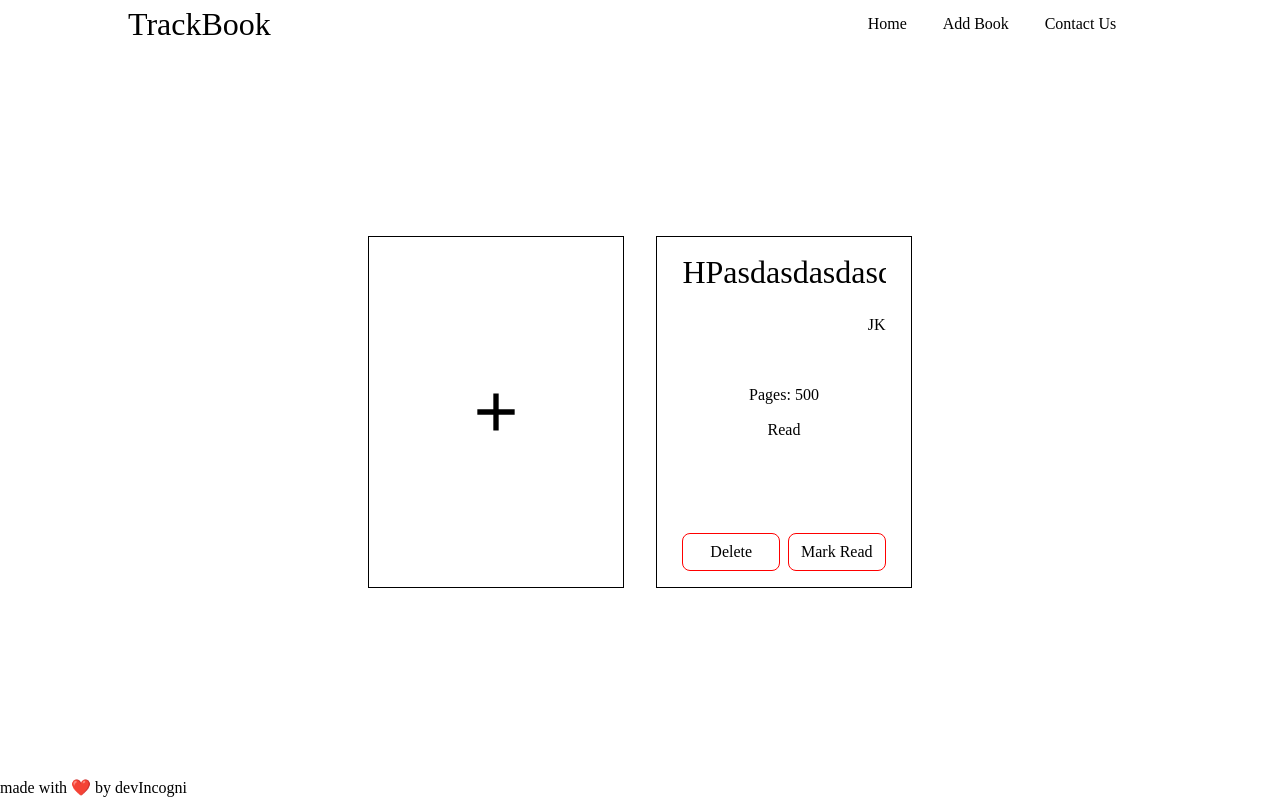
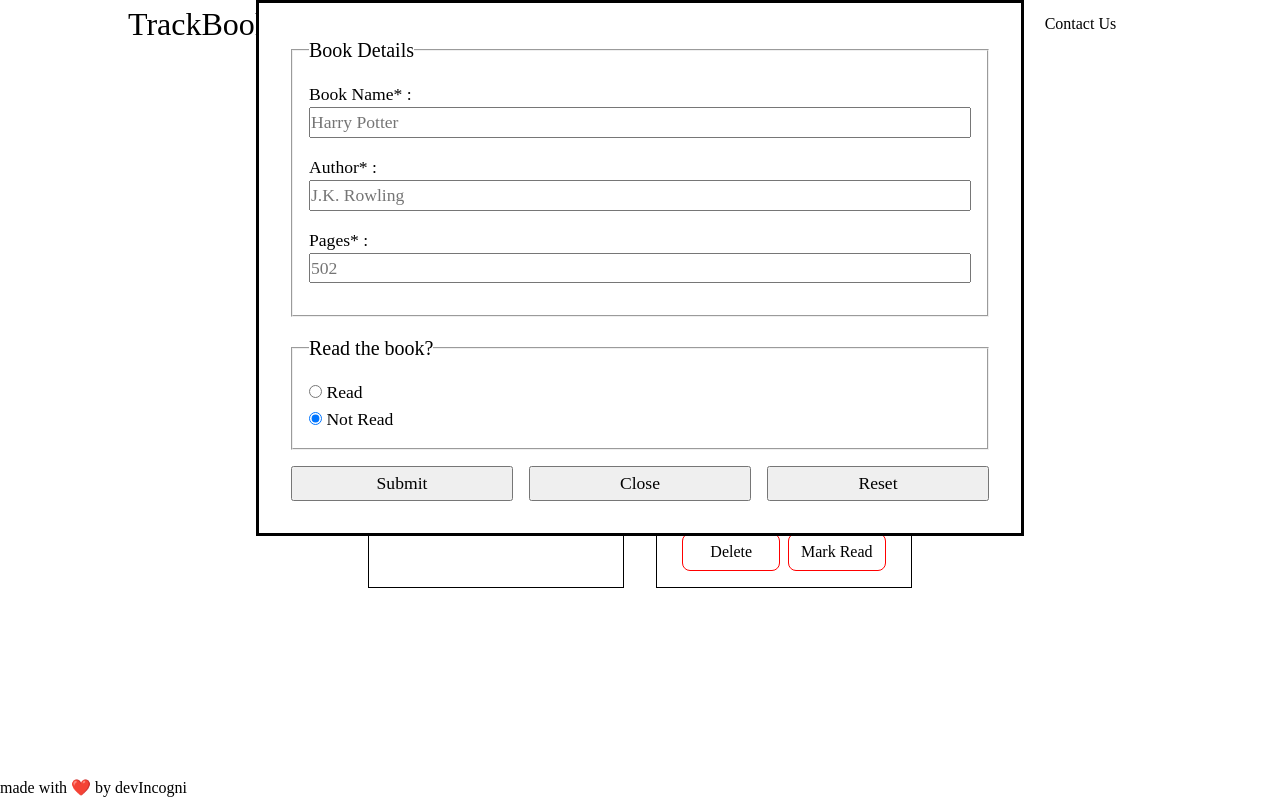
Before and after one commit to devIncogni/library, a plain HTML site: page index.htm in a window 1280 px wide. Drawn offline with Linux system fonts and the light colour scheme.

Commit message:
styled the dialog form

```diff
--- a/index.htm
+++ b/index.htm
@@ -10,9 +10,9 @@
 </head>
 
 <body>
-    <dialog>
-        <form method="dialog">
-            <fieldset>
+    <dialog open>
+        <form class="dialogForm" method="dialog">
+            <fieldset id="bookField">
                 <legend>Book Details</legend>
                 <ul>
                     <li>
@@ -42,14 +42,10 @@
                     </li>
                 </ul>
             </fieldset>
-            <fieldset>
-                <ul>
-                    <li>
-                        <button id="submit">Submit</button>
-                        <button id="close">Close</button>
-                        <button id="reset">Reset</button>
-                    </li>
-                </ul>
+            <fieldset id="buttonField">
+                <button id="submit">Submit</button>
+                <button id="close">Close</button>
+                <button id="reset">Reset</button>
             </fieldset>
         </form>
     </dialog>
--- a/styles.css
+++ b/styles.css
@@ -154,6 +154,8 @@ ul {
 /* #region MAIN CONTENT AND CARD STYLING */
 
 .mainContent {
+
+    padding: 2rem 0;
     display: grid;
     margin: auto;
     max-width: 80%;
@@ -165,14 +167,14 @@ ul {
 
 }
 
-#addBook{
+#addBook {
     border: 1px solid black;
     display: flex;
     justify-content: center;
     cursor: pointer;
 }
 
-#addBook > img {
+#addBook>img {
     user-select: none;
     width: 25%;
 }
@@ -226,7 +228,7 @@ ul {
     gap: 0.5rem;
 }
 
-.bookBtns > div {
+.bookBtns>div {
     border: 1px solid red;
     width: 100%;
     text-align: center;
@@ -241,14 +243,42 @@ dialog {
     max-width: calc(16rem*3);
 }
 
-dialog > form {
+/* Dialog form styling */
+
+.dialogForm {
     font-size: 1.1rem;
 }
 
-fieldset {
+.dialogForm fieldset {
     margin: 1rem;
     padding: 1rem;
 }
+
+.dialogForm legend {
+    font-size: 1.25rem
+}
+
+
+#bookField>ul>li {
+    display: flex;
+    flex-direction: column;
+    margin-bottom: 1rem;
+}
+
+#buttonField {
+    border: none;
+    padding: 0;
+    display: grid;
+    grid-template-columns: repeat(3, 1fr);
+    gap: 1rem;
+}
+
+#buttonField>button {
+    padding: 0.125rem;
+}
+
+
+/* Dialog form styling */
 
 ::backdrop {
     background-color: rgba(0, 0, 0, 0.75);
```
